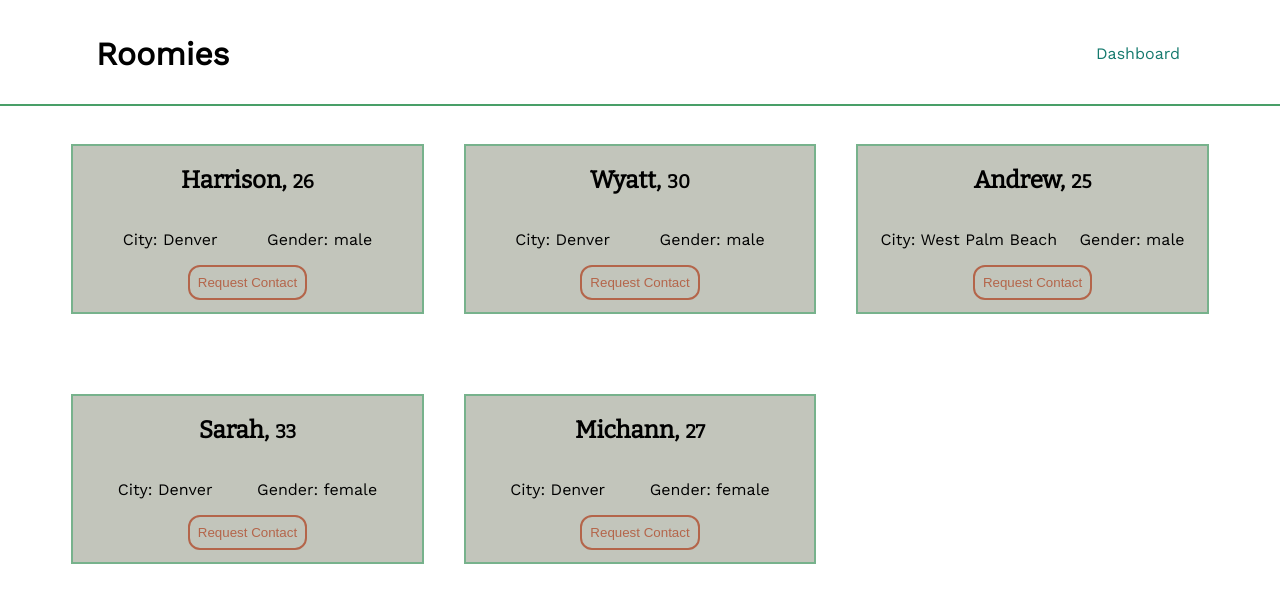
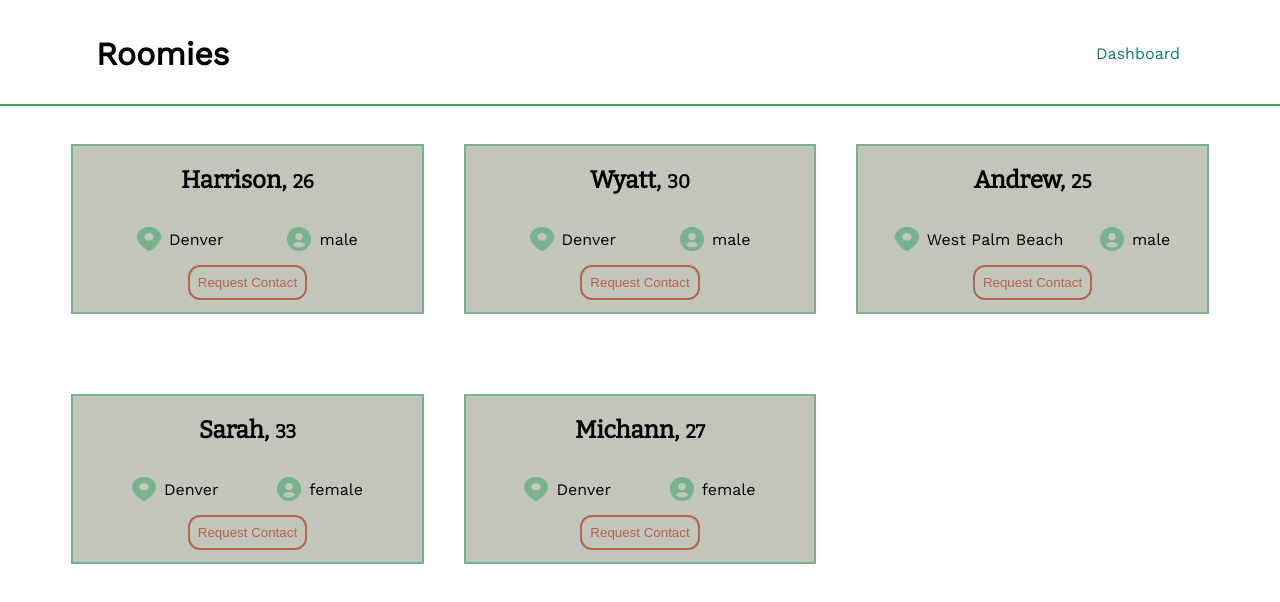
Before and after one commit to Turing-Roomies/roomies-fe, a React (Create React App) app: page /dashboard in a window 1280 px wide. Shown: the top 602 px of the page. Built offline with nearby package versions, Linux system fonts and the light colour scheme.

Commit message:
Create containers and import icons

```diff
--- a/src/components/Card/Card.js
+++ b/src/components/Card/Card.js
@@ -1,5 +1,7 @@
 import React from 'react'
 import './Card.scss'
+import locationIcon from '../../assets/location-icon.png'
+import userIcon from '../../assets/user-icon.png'
 
 export default function Card({ user }) {
 const { email, name, location, gender, age } = user.attributes
@@ -12,8 +14,14 @@ console.log(email);
             <h3>{age}</h3>
           </div>
           <div className='card-info'>
-          <p>City: {location}</p>
-          <p>Gender: {gender}</p>
+            <div className='location-container'>
+              <img className='location-icon' src={locationIcon} alt='location icon'/>
+              <p>{location}</p>
+            </div>
+            <div className='gender-container'>
+              <img className='user-icon' src={userIcon} alt='user icon'/>
+              <p>{gender}</p>
+            </div>
           </div>
           <button className='req-contact'>Request Contact</button>
         </article>
```
